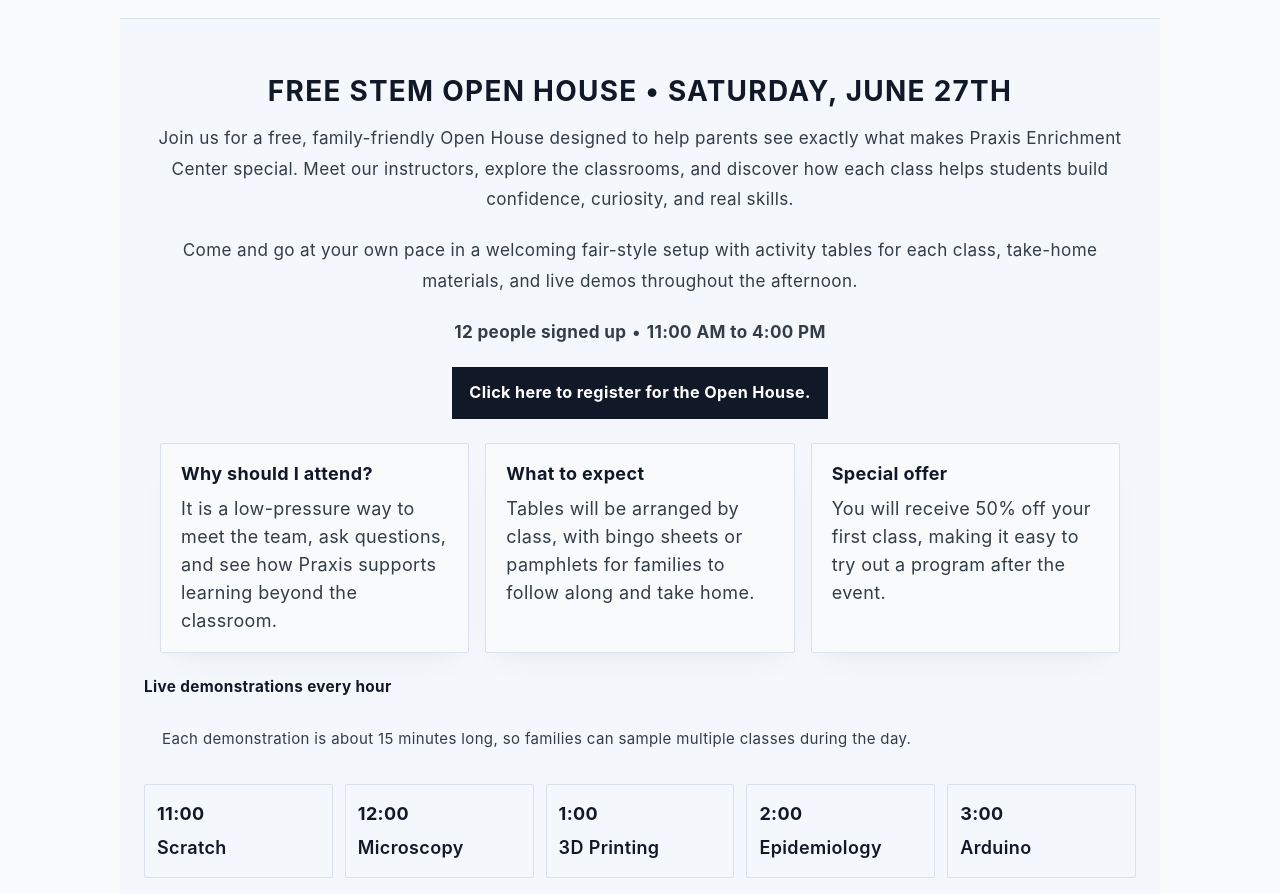
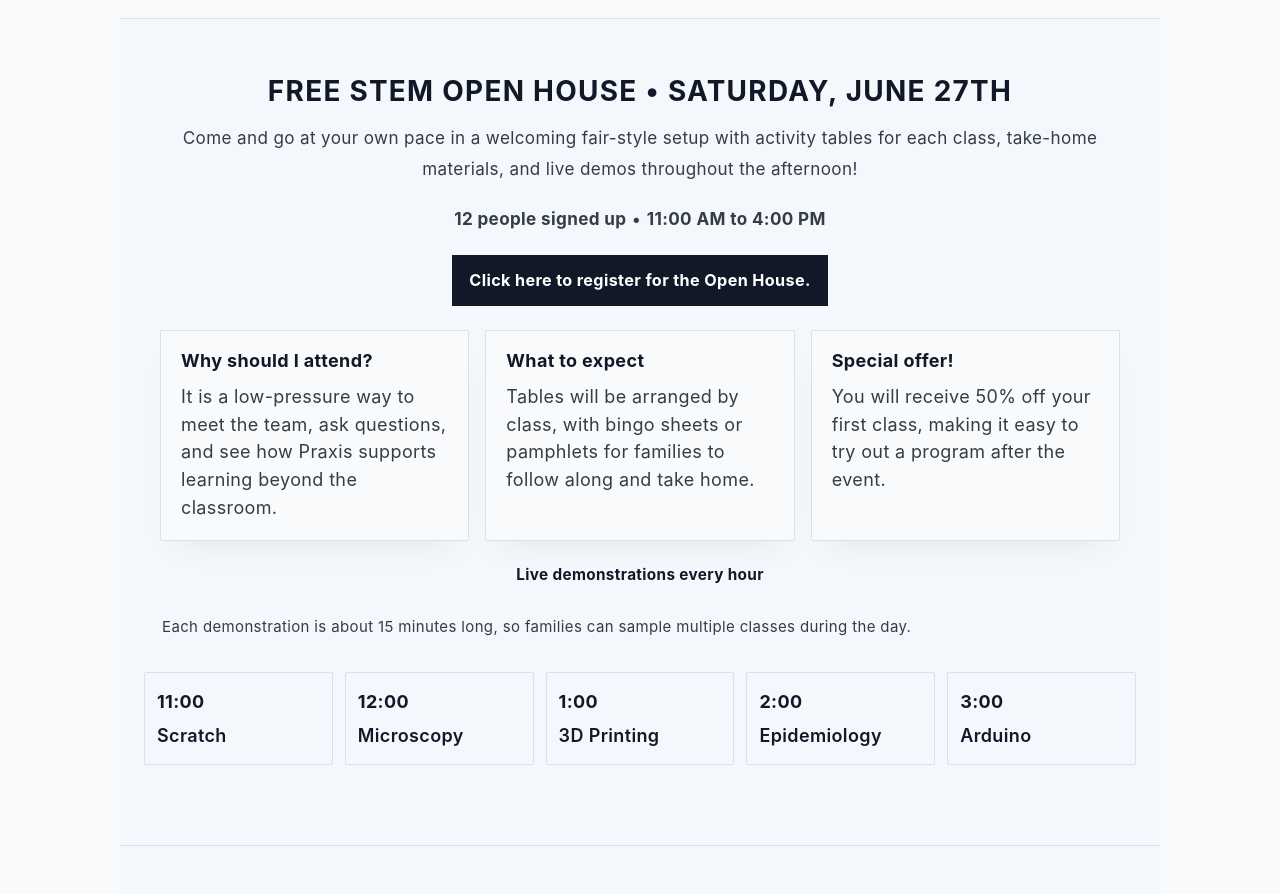
Before and after one commit to davidseol628-sketch/davids-website, a React (Vite) app: page / in a window 1280 px wide. Shown: the part 720-1614 px from the top of the page. Built offline with nearby package versions, Linux system fonts and the light colour scheme; no server answers.

Commit message:
Finalize Open House copy and styling updates

```diff
--- a/src/routes/Home.jsx
+++ b/src/routes/Home.jsx
@@ -44,15 +44,9 @@
           <span className={styles.openHouseTitle}>FREE STEM OPEN HOUSE • Saturday, June 27th</span>
         </h2>
         <p className={styles.lead}>
-          Join us for a free, family-friendly Open House designed to help
-          parents see exactly what makes Praxis Enrichment Center special.
-          Meet our instructors, explore the classrooms, and discover how each
-          class helps students build confidence, curiosity, and real skills.
-        </p>
-        <p className={styles.lead}>
           Come and go at your own pace in a welcoming fair-style setup with
           activity tables for each class, take-home materials, and live demos
-          throughout the afternoon.
+          throughout the afternoon!
         </p>
         <p className={styles.lead}>
           <strong>12 people signed up</strong> • <strong>11:00 AM to 4:00 PM</strong>
@@ -83,7 +77,7 @@
             </p>
           </div>
           <div className={styles.openHouseHighlight}>
-            <h3>Special offer</h3>
+            <h3>Special offer!</h3>
             <p>
               You will receive 50% off your first class, making it easy to
               try out a program after the event.
--- a/src/routes/Home.module.css
+++ b/src/routes/Home.module.css
@@ -535,6 +535,7 @@
   font-weight: 700;
   color: var(--text-h);
   margin-bottom: 12px;
+  text-align: center;
 }
 
 .serviceCard h2 {
```
